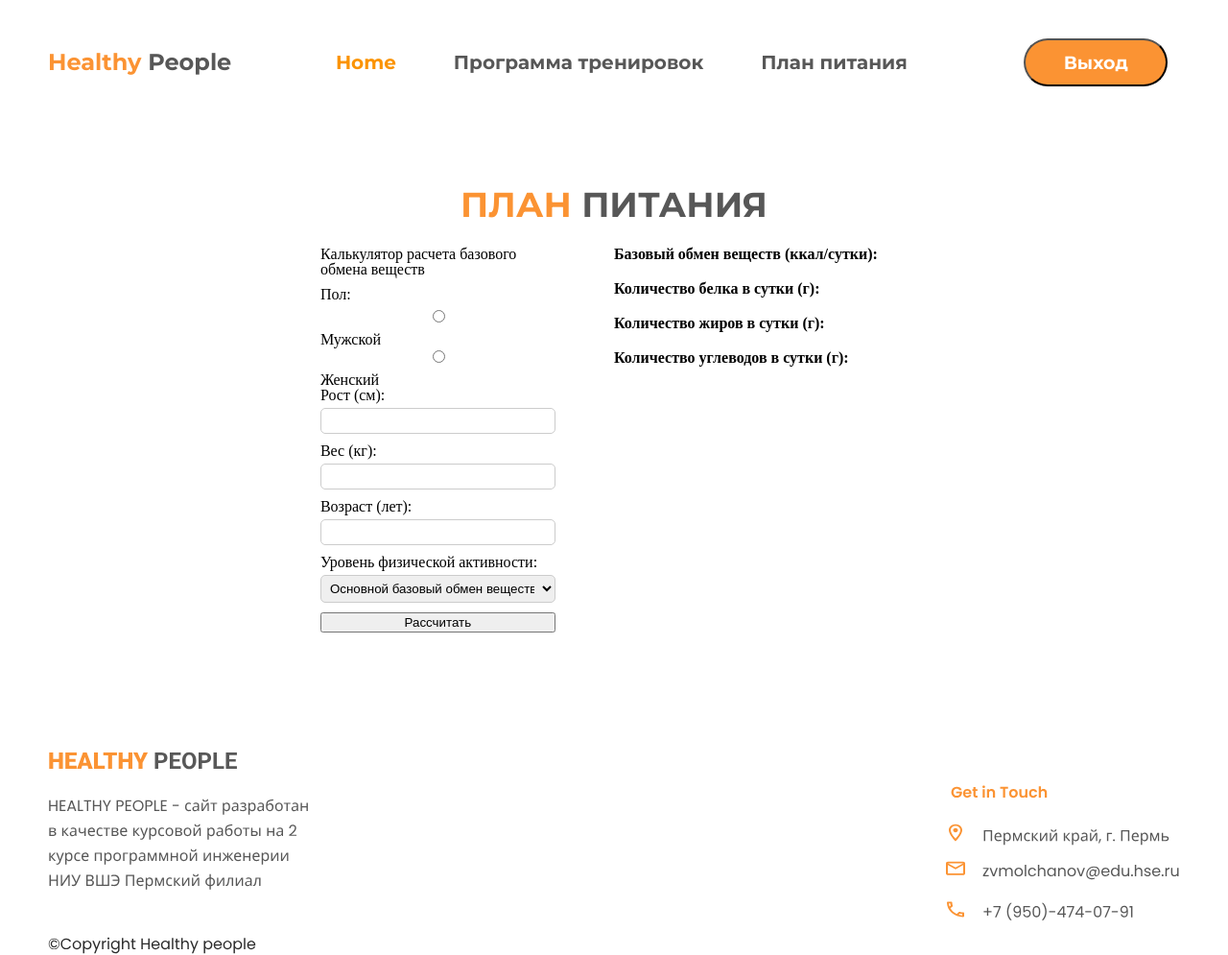
After one commit to ZakharMolchanov/Healthy_People, a Flask app: template templates/diets.html in a window 1280 px wide. The commit adds this page. Shown: the whole page at 96% size. Run offline with Flask 3, Linux system fonts and the light colour scheme; the template is opened without the code that fills it, so the values that code supplies are empty.

Commit message:
Add new page diets with sample calculator_metabolism

```diff
--- a/app.py
+++ b/app.py
@@ -95,5 +95,11 @@ def index_user(user_name, user_surname):
     return render_template('Home.html', name=user_name, surname=user_surname)
 
 
+@app.route('/Home/<username>/diets.html')
+def diets(username):
+    current_user = Users.query.filter_by(User_name=username).first()
+    return render_template('diets.html', name=current_user.User_name)
+
+
 if __name__ == '__main__':
     app.run(debug=True)
--- /dev/null
+++ b/static/css/style_diets.css
@@ -0,0 +1,308 @@
+/* #region Reset */
+html,
+body,
+div,
+span,
+applet,
+object,
+iframe,
+h1,
+h2,
+h3,
+h4,
+h5,
+h6,
+p,
+blockquote,
+pre,
+a,
+abbr,
+acronym,
+address,
+big,
+cite,
+code,
+del,
+dfn,
+em,
+img,
+ins,
+kbd,
+q,
+s,
+samp,
+small,
+strike,
+strong,
+sub,
+sup,
+tt,
+var,
+b,
+u,
+i,
+center,
+dl,
+dt,
+dd,
+ol,
+ul,
+li,
+fieldset,
+form,
+label,
+legend,
+table,
+caption,
+tbody,
+tfoot,
+thead,
+tr,
+th,
+td,
+article,
+aside,
+canvas,
+details,
+embed,
+figure,
+figcaption,
+footer,
+header,
+hgroup,
+menu,
+nav,
+output,
+ruby,
+section,
+summary,
+time,
+mark,
+audio,
+video {
+  margin: 0;
+  padding: 0;
+  border: 0;
+  font-size: 100%;
+  font: inherit;
+  vertical-align: baseline;
+}
+/* HTML5 display-role reset for older browsers */
+article,
+aside,
+details,
+figcaption,
+figure,
+footer,
+header,
+hgroup,
+menu,
+nav,
+section {
+  display: block;
+}
+body {
+  line-height: 1;
+}
+ol,
+ul {
+  list-style: none;
+}
+blockquote,
+q {
+  quotes: none;
+}
+blockquote:before,
+blockquote:after,
+q:before,
+q:after {
+  content: "";
+  content: none;
+}
+table {
+  border-collapse: collapse;
+  border-spacing: 0;
+}
+
+/* #endregion Reset */
+
+/*#region Navbar*/
+
+.navbar__conteiner {
+  margin-top: 40px;
+  display: flex;
+  justify-content: space-between;
+  align-items: center;
+  padding: 0 50px;
+}
+.navbar-name {
+  font-size: 24px;
+  font-weight: 700;
+  font-family: Montserrat;
+  color: rgba(87, 87, 87, 1);
+  line-height: 28px;
+  text-decoration: none;
+}
+.navbar__menu {
+  display: flex;
+  justify-content: space-between;
+  align-items: center;
+}
+
+.navbar__menu-item.active {
+  color: rgba(251, 147, 0, 1);
+}
+.navbar__menu-item {
+  font-size: 20px;
+  font-weight: 700;
+  color: rgba(87, 87, 87, 1);
+  line-height: 130%;
+
+  text-decoration: none;
+  margin-left: 30px;
+  margin-right: 30px;
+  font-family: Montserrat;
+
+  transition: 0.3s;
+}
+
+.navbar__sign {
+  display: flex;
+  justify-content: center;
+  align-items: center;
+
+  background: #fb9333;
+  border-radius: 100px;
+  width: 150px;
+  height: 50px;
+
+  font-size: 19px;
+  text-decoration: none;
+  font-family: Montserrat;
+  font-weight: 700;
+  margin-left: 1vmax;
+  margin-right: 1vmax;
+  min-width: 100px;
+  min-height: 32px;
+  color: #fff;
+}
+@media (max-width: 414px) {
+  .navbar__conteiner {
+    padding: 0 13px;
+  }
+  .navbar-name {
+    font-size: 15px;
+    line-height: 20px;
+  }
+
+  .navbar__menu-item {
+    font-size: 13px;
+    margin-left: 10px;
+    margin-right: 10px;
+  }
+  .navbar__sign {
+    width: 50px;
+    height: 25px;
+    font-size: 13px;
+  }
+}
+/*#endregion RegionName*/
+/*#region Main-name*/
+.main {
+  display: flex;
+  justify-content: center;
+  align-items: center;
+  flex-direction: column;
+  margin-top: 100px;
+}
+.main-name_title {
+  font-size: 36px;
+  font-weight: 700;
+  font-family: Montserrat;
+  color: rgba(87, 87, 87, 1);
+  line-height: 130%;
+  text-align: center;
+}
+.container {
+  display: flex;
+  justify-content: space-between;
+  align-items: flex-start;
+  margin: 20px;
+    padding: 0 50px;
+
+}
+
+.calculator-form {
+  width: 40%;
+  margin-right: 20px;
+
+}
+
+h2 {
+  margin-bottom: 10px;
+
+}
+
+form {
+  display: flex;
+  flex-direction: column;
+
+}
+
+
+label {
+  margin-bottom: 5px;
+}
+
+input,
+select {
+  margin-bottom: 10px;
+  padding: 5px;
+  border-radius: 5px;
+  border: 1px solid #ccc;
+}
+
+.result-container {
+  width: 50%;
+}
+
+.result {
+  margin-bottom: 20px;
+}
+
+.result label {
+  font-weight: bold;
+}
+/* #region Footer */
+.footer__container {
+  display: flex;
+  justify-content: space-between;
+  align-items: center;
+  padding: 0 50px;
+  margin-top: 100px;
+}
+.footer__information {
+  display: flex;
+  flex-direction: column;
+  justify-content: center;
+  align-items: center;
+}
+.footer__contact-information {
+  display: flex;
+  flex-direction: column;
+  justify-content: center;
+  align-items: center;
+}
+@media screen and (max-width: 414px) {
+  .footer__container {
+    padding: 0 13px;
+  }
+}
+.welcome_messange {
+  text-align: center;
+  margin-top: 60px;
+  font-size: 24px;
+  font-weight: 700;
+  font-family: Montserrat;
+}
+/* #endregion Footer */
--- a/templates/Home.html
+++ b/templates/Home.html
@@ -27,7 +27,7 @@
         <div class="navbar__menu">
           <a href="#" class="navbar__menu-item active">Home</a>
           <a href="#" class="navbar__menu-item">Программа тренировок </a>
-          <a href="#" class="navbar__menu-item">План питания</a>
+          <a href="diets.html" class="navbar__menu-item">План питания</a>
         </div>
 
         <button id="logout-btn" class="navbar__sign">Выход</button>
--- /dev/null
+++ b/templates/diets.html
@@ -0,0 +1,113 @@
+<!DOCTYPE html>
+<html lang="en">
+  <head>
+    <meta charset="UTF-8" />
+    <meta http-equiv="X-UA-Compatible" content="IE=edge" />
+    <meta name="viewport" content="width=device-width, initial-scale=1.0" />
+    <link rel="preconnect" href="https://fonts.googleapis.com" />
+    <link rel="preconnect" href="https://fonts.gstatic.com" crossorigin />
+    <link
+      href="https://fonts.googleapis.com/css2?family=Montserrat:wght@400;500;600;700;900&display=swap"
+      rel="stylesheet"
+    />
+
+    <link
+      rel="stylesheet"
+      href="{{url_for('static',filename='css/style_diets.css')}}"
+    />
+
+    <title>Healthy People</title>
+  </head>
+  <body>
+    <nav class="navbar">
+      <div class="navbar__conteiner">
+        <a href="#" class="navbar-name">
+          <span style="color: rgba(251, 147, 51, 1)">Healthy </span> People
+        </a>
+        <div class="navbar__menu">
+          <a href="#" class="navbar__menu-item active">Home</a>
+          <a href="#" class="navbar__menu-item">Программа тренировок </a>
+          <a href="diets.html" class="navbar__menu-item">План питания</a>
+        </div>
+
+        <button id="logout-btn" class="navbar__sign">Выход</button>
+
+        <script>
+          document
+            .getElementById("logout-btn")
+            .addEventListener("click", function () {
+              // Отправить GET-запрос на URL /logout
+              fetch("/logout", {
+                method: "GET",
+                credentials: "same-origin",
+              }).then(function () {
+                // Перенаправить на главную страницу
+                window.location.replace("/");
+              });
+            });
+        </script>
+      </div>
+    </nav>
+    <main class="main">
+      <div class="main-name_title">
+        <span style="color: rgba(251, 147, 51, 1)">ПЛАН</span> ПИТАНИЯ
+      </div>
+      <div class="container">
+        <div class="calculator-form">
+          <h2>Калькулятор расчета базового обмена веществ</h2>
+          <form>
+            <label>Пол:</label>
+            <input type="radio" name="gender" value="male" />Мужской
+            <input type="radio" name="gender" value="female" />Женский
+            <label>Рост (см):</label>
+            <input type="number" name="height" />
+            <label>Вес (кг):</label>
+            <input type="number" name="weight" />
+            <label>Возраст (лет):</label>
+            <input type="number" name="age" />
+            <label>Уровень физической активности:</label>
+            <select name="activity">
+              <option value="1.2">Основной базовый обмен веществ</option>
+              <option value="1.375">Минимальная активность</option>
+              <option value="1.55">1-3 тренировки в неделю</option>
+              <option value="1.725">5 и более тренировок в неделю</option>
+            </select>
+            <button type="button" onclick="calculateBMR()">Рассчитать</button>
+          </form>
+        </div>
+        <div class="result-container">
+          <div class="result">
+            <label>Базовый обмен веществ (ккал/сутки):</label>
+            <span id="bmr-result"></span>
+          </div>
+          <div class="result">
+            <label>Количество белка в сутки (г):</label>
+            <span id="protein-result"></span>
+          </div>
+          <div class="result">
+            <label>Количество жиров в сутки (г):</label>
+            <span id="fat-result"></span>
+          </div>
+          <div class="result">
+            <label>Количество углеводов в сутки (г):</label>
+            <span id="carb-result"></span>
+          </div>
+        </div>
+      </div>
+    </main>
+    <footer class="footer__container">
+      <div class="footer__information">
+        <img
+          src="{{url_for('static', filename='Images/images_major/information_for_ clients.svg')}}"
+          alt="#"
+        />
+      </div>
+      <div class="footer__contact-information">
+        <img
+          src="{{url_for('static', filename='Images/images_major/contact_information.svg')}}"
+          alt="#"
+        />
+      </div>
+    </footer>
+  </body>
+</html>
```
